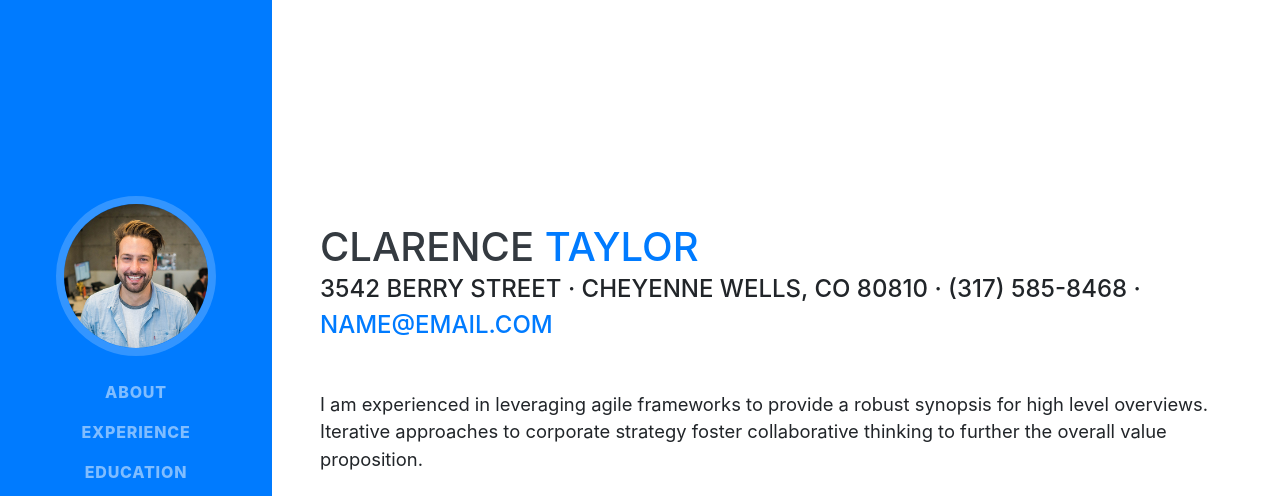
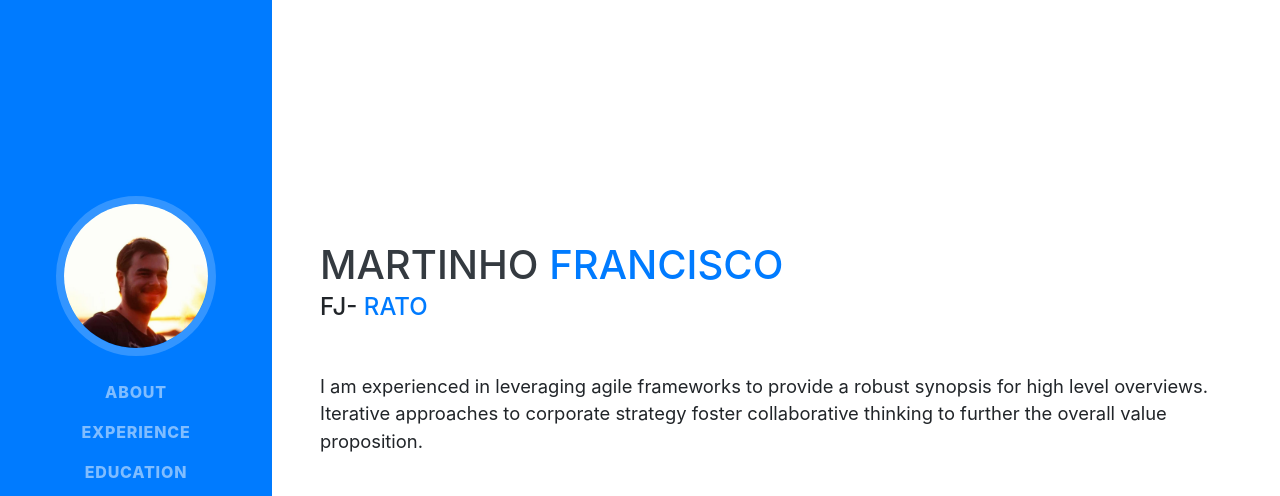
Before and after one commit to FJ-RATO/FJ-RATO.github.io, a website with bundled scripts: page index.html in a window 1280 px wide. Shown: the top 496 px of the page. Built offline with nearby package versions, Linux system fonts and the light colour scheme; a web font is replaced by a local one.

Commit message:
rising master

```diff
--- a/index.html
+++ b/index.html
@@ -27,9 +27,9 @@
 
   <nav class="navbar navbar-expand-lg navbar-dark bg-primary fixed-top" id="sideNav">
     <a class="navbar-brand js-scroll-trigger" href="#page-top">
-      <span class="d-block d-lg-none">Clarence Taylor</span>
+      <span class="d-block d-lg-none">Francisco Martinho</span>
       <span class="d-none d-lg-block">
-        <img class="img-fluid img-profile rounded-circle mx-auto mb-2" src="img/profile.jpg" alt="">
+        <img class="img-fluid img-profile rounded-circle mx-auto mb-2" src="img/xico.jpg" alt="">
       </span>
     </a>
     <button class="navbar-toggler" type="button" data-toggle="collapse" data-target="#navbarSupportedContent" aria-controls="navbarSupportedContent" aria-expanded="false" aria-label="Toggle navigation">
@@ -63,11 +63,11 @@
 
     <section class="resume-section p-3 p-lg-5 d-flex align-items-center" id="about">
       <div class="w-100">
-        <h1 class="mb-0">Clarence
-          <span class="text-primary">Taylor</span>
+        <h1 class="mb-0">Martinho
+          <span class="text-primary">Francisco</span>
         </h1>
-        <div class="subheading mb-5">3542 Berry Street · Cheyenne Wells, CO 80810 · (317) 585-8468 ·
-          <a href="mailto:name@email.com">name@email.com</a>
+        <div class="subheading mb-5"> FJ-
+          <a href="mailto:name@email.com">RATO</a>
         </div>
         <p class="lead mb-5">I am experienced in leveraging agile frameworks to provide a robust synopsis for high level overviews. Iterative approaches to corporate strategy foster collaborative thinking to further the overall value proposition.</p>
         <div class="social-icons">
```
Also changed, not shown: img/xico.jpg (added).
